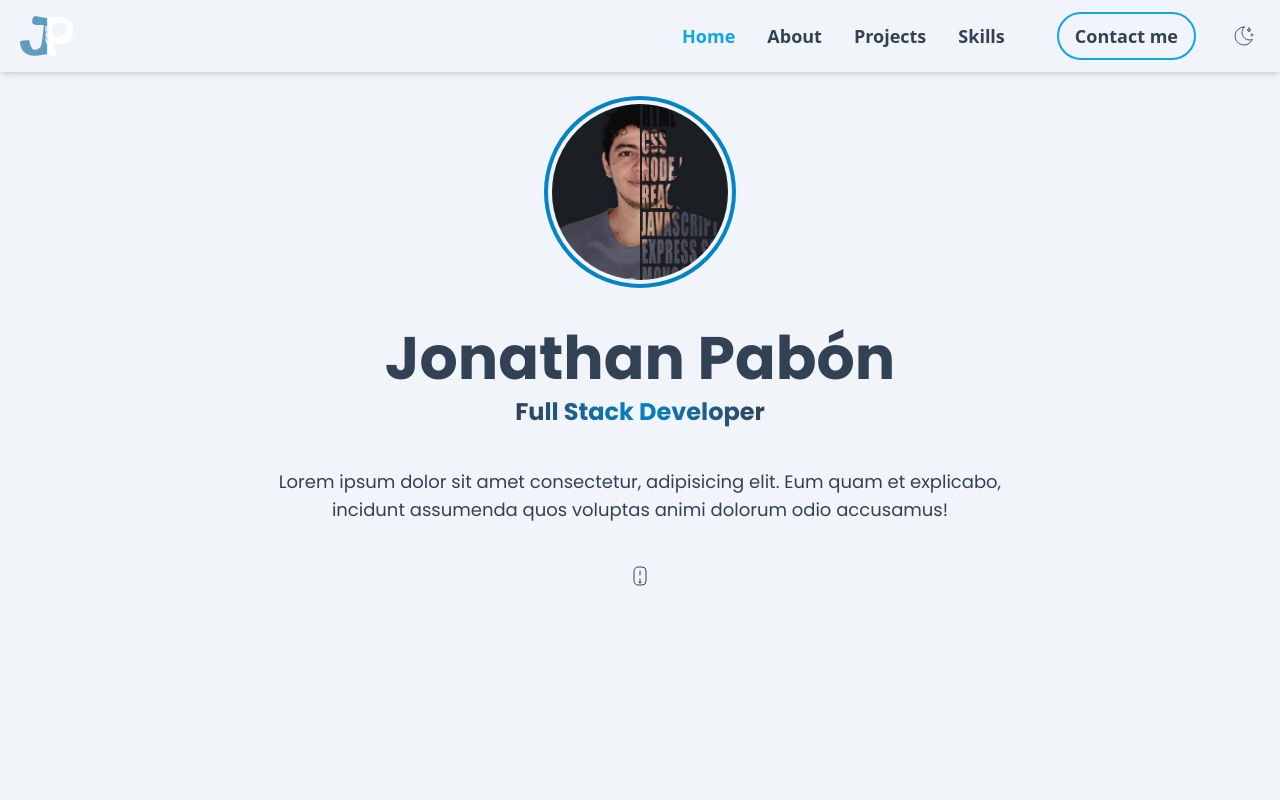
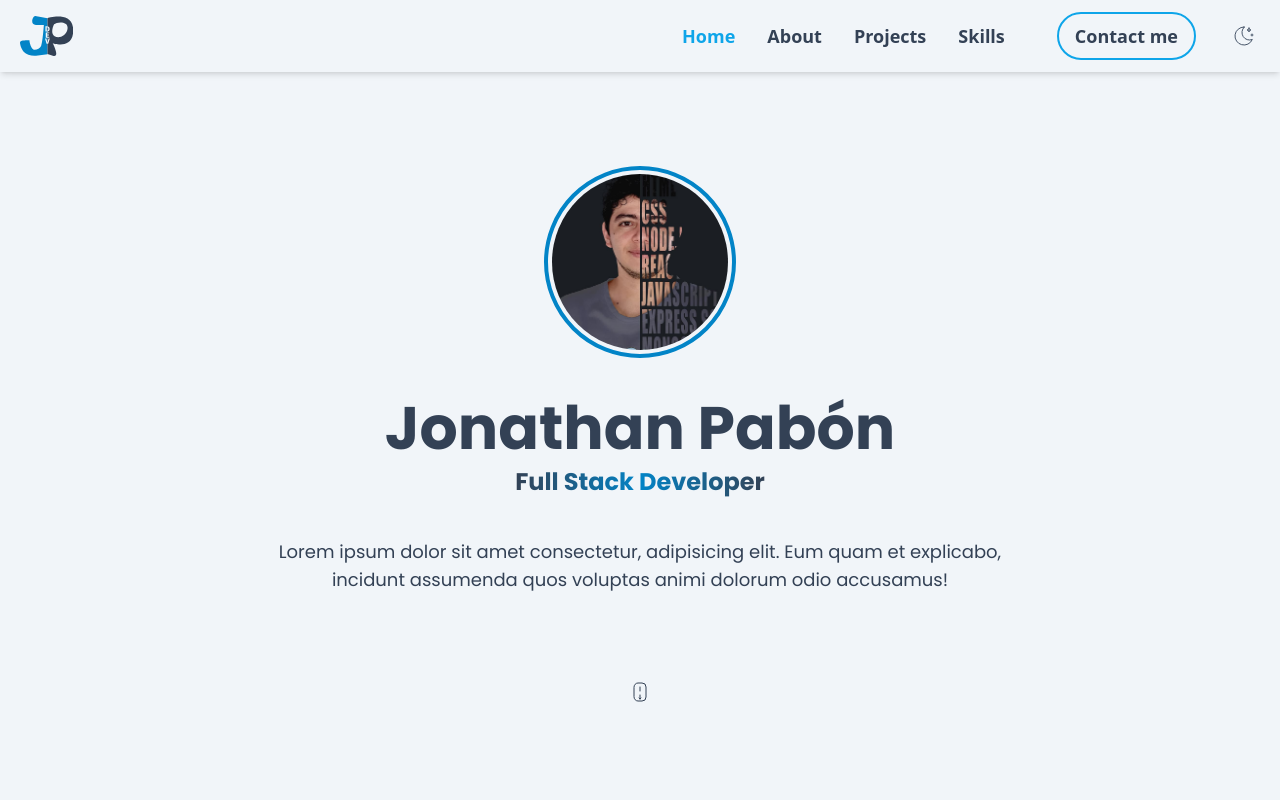
Before and after one commit to JonathanPabon-Dev/JPPdev, a React (Vite) app: page / in a window 1280 px wide. Shown: the top 800 px of the page. Built offline with nearby package versions, Linux system fonts and the light colour scheme.

Commit message:
Adjustment buttons styles. Modify logo to implement changed of fill colors.

```diff
--- /dev/null
+++ b/src/assets/JPdevLogo.jsx
@@ -0,0 +1,47 @@
+import PropTypes from "prop-types";
+
+const JPdevLogo = ({ className, colorJ, colorP }) => {
+  return (
+    <svg
+      version="1.1"
+      id="jpdev_logo"
+      viewBox="0 0 254.10316 190.9227"
+      xmlSpace="preserve"
+      xmlns="http://www.w3.org/2000/svg"
+      className={className}
+    >
+      <defs>
+        <clipPath clipPathUnits="userSpaceOnUse" id="clipPathJ">
+          <path d="m 204.64683,261.25823 h 141.17858 v 199.7527 H 204.64683 Z m 146.36265,66.88602 q 0,-3.88738 -1.11043,-6.3102 -1.11042,-2.44092 -3.0058,-3.76083 -1.87624,-1.33797 -4.26939,-1.82615 -2.37402,-0.50627 -4.92034,-0.50627 h -6.70084 v 25.06003 h 7.16033 q 2.46973,0 4.76716,-0.56051 2.31658,-0.56051 4.13539,-1.93465 1.81879,-1.39222 2.87178,-3.86929 1.07214,-2.47708 1.07214,-6.29213 z m -6.50939,0 q 0,-3.38111 -0.78495,-5.11688 -0.76582,-1.73576 -2.10598,-2.3505 -1.32103,-0.63283 -2.98667,-0.63283 h -1.34017 v 16.47163 h 1.34017 q 1.74222,0 3.06325,-0.70515 1.32101,-0.72324 2.06769,-2.5494 0.74666,-1.82616 0.74666,-5.11687 z m -5.64786,20.64435 h 10.43418 l 0.63179,-4.23091 h -17.34562 v 25.06003 h 17.36476 v -4.249 h -11.08511 v -6.40062 h 9.18973 v -4.15859 h -9.18973 z m 1.76136,45.01732 -4.95861,-20.43133 h -6.66257 l 7.61983,25.06002 h 7.77298 l 7.65811,-25.06002 h -6.43282 z" />
+        </clipPath>
+        <clipPath clipPathUnits="userSpaceOnUse" id="clipPathP">
+          <path d="M 335.82422,264.208 H 468.75 V 462.18095 H 335.82422 Z M 372.5,305.77164 c -6.25718,10.83775 -17.84229,45.24758 2.25,56.78915 22.28397,12.80053 52.94188,-2.37086 60.25,-28.3927 13.30452,-47.37304 -50.57701,-40.31944 -62.5,-28.39645 z m -21.49052,22.37261 q 0,-3.88738 -1.11043,-6.3102 -1.11042,-2.44092 -3.0058,-3.76083 -1.87624,-1.33797 -4.26939,-1.82615 -2.37402,-0.50627 -4.92034,-0.50627 h -6.70084 v 25.06003 h 7.16033 q 2.46973,0 4.76716,-0.56051 2.31658,-0.56051 4.13539,-1.93465 1.81879,-1.39222 2.87178,-3.86929 1.07214,-2.47708 1.07214,-6.29213 z m -6.50939,0 q 0,-3.38111 -0.78495,-5.11688 -0.76582,-1.73576 -2.10598,-2.3505 -1.32103,-0.63283 -2.98667,-0.63283 h -1.34017 v 16.47163 h 1.34017 q 1.74222,0 3.06325,-0.70515 1.32101,-0.72324 2.06769,-2.5494 0.74666,-1.82616 0.74666,-5.11687 z m -5.64786,20.64435 h 10.43418 l 0.63179,-4.23091 h -17.34562 v 25.06003 h 17.36476 v -4.249 h -11.08511 v -6.40062 h 9.18973 v -4.15859 h -9.18973 z m 1.76136,45.01732 -4.95861,-20.43133 h -6.66257 l 7.61983,25.06002 h 7.77298 l 7.65811,-25.06002 h -6.43282 z" />
+        </clipPath>
+      </defs>
+      <g transform="translate(-209.64684,-266.25824)">
+        <g>
+          <path
+            className={`inline ${colorJ}`}
+            d="m 310.42329,409.36113 c 7.56163,-16.60223 13.13227,-100.28176 13.13227,-100.28176 h -37.33333 c -31.5,0.5 -15.11094,-44.79824 -3.75,-42.75397 l 58.35318,10.5 v 171.42858 l -54.6389,7.25 c -21.98718,2.91746 -46.60978,-7.25 -57.69973,-17.87455 -11.08995,-10.62455 -18.83995,-34.62281 -18.83995,-45.24714 0,-10.62434 31.99339,-10.20503 45.11508,-10.12038 0,9.90476 7.25,38.80953 18.3825,43.8889 11.1325,5.07937 31.5143,-4.13307 37.27888,-16.78968 z"
+            id="pathJ"
+            clipPath="url(#clipPathJ)"
+          />
+          <path
+            className={`inline ${colorP}`}
+            d="m 340.82422,276.82031 v 171.3749 l 25.33984,7.75 c 37.2793,11.40159 -0.25,-59.84712 -0.25,-59.84712 0,0 97.83594,35.15191 97.83594,-61.34809 0,-96.5 -122.92578,-57.92969 -122.92578,-57.92969 z"
+            id="pathP"
+            clipPath="url(#clipPathP)"
+          />
+        </g>
+      </g>
+    </svg>
+  );
+};
+
+JPdevLogo.propTypes = {
+  className: PropTypes.string,
+  colorJ: PropTypes.string,
+  colorP: PropTypes.string,
+};
+
+export default JPdevLogo;
--- a/src/components/ContactForm.jsx
+++ b/src/components/ContactForm.jsx
@@ -22,7 +22,7 @@ const ContactForm = () => {
   return (
     <form
       onSubmit={handleSubmit}
-      className="mt-16 flex flex-col items-center gap-8 xs:w-full sm:w-[60%]"
+      className="mt-16 flex flex-col items-center gap-8 xs:w-full sm:w-[60%] md:w-[40%]"
     >
       <div className="form-group relative flex w-full items-center">
         <input
--- a/src/components/Header.jsx
+++ b/src/components/Header.jsx
@@ -1,4 +1,4 @@
-import Logo from "./Logo";
+import JPdevLogo from "../assets/JPdevLogo";
 import Nav from "./Nav";
 import { useEffect, useState } from "react";
 
@@ -35,7 +35,13 @@ const Header = () => {
         role="navigation"
         className="container mx-auto flex h-full items-center justify-between gap-5"
       >
-        <Logo />
+        <a href="/">
+          <JPdevLogo
+            className={"h-10"}
+            colorJ={"dark:fill-sky-500 fill-sky-600"}
+            colorP={"dark:fill-slate-200 fill-slate-700"}
+          />
+        </a>
         <Nav />
       </nav>
     </header>
--- a/src/components/Hero.jsx
+++ b/src/components/Hero.jsx
@@ -5,7 +5,10 @@ const imagenUrl = new URL("../assets/jpImage.jpg", import.meta.url);
 
 const Hero = () => {
   return (
-    <Section id="home" className="relative min-h-screen">
+    <Section
+      id="home"
+      className="relative flex min-h-screen items-center justify-center"
+    >
       <img
         src={imagenUrl}
         alt="Jonathan Pabon image"
@@ -17,12 +20,12 @@ const Hero = () => {
       <h3 className="mt-2 bg-gradient-to-r from-slate-700 via-sky-600 to-slate-700 bg-clip-text font-poppins text-2xl font-bold text-transparent dark:from-slate-300 dark:via-sky-400 dark:to-slate-300">
         Full Stack Developer
       </h3>
-      <p className="mt-10 text-center font-poppins text-lg text-slate-700 dark:text-slate-300 md:w-[60%]">
+      <p className="my-10 text-center font-poppins text-lg text-slate-700 dark:text-slate-300 md:w-[60%]">
         Lorem ipsum dolor sit amet consectetur, adipisicing elit. Eum quam et
         explicabo, incidunt assumenda quos voluptas animi dolorum odio
         accusamus!
       </p>
-      <MouseIcon className="bottom-0 mt-10 text-slate-700 dark:text-slate-300 sm:hidden md:flex" />
+      <MouseIcon className="absolute bottom-0 mb-24 text-slate-700 dark:text-slate-300" />
     </Section>
   );
 };
--- a/src/components/Logo.jsx
+++ /dev/null
@@ -1,11 +0,0 @@
-import jpdevLogo from "../assets/jpdev.svg";
-
-const Logo = () => {
-  return (
-    <>
-      <img src={jpdevLogo} alt="Logo" className="h-10" />
-    </>
-  );
-};
-
-export default Logo;
--- a/src/components/SendBtn.jsx
+++ b/src/components/SendBtn.jsx
@@ -1,30 +1,18 @@
+import SendIcon from "../icons/SendIcon";
+
 const SendBtn = () => {
   return (
     <>
       <button
         type="submit"
-        className={`w-fit min-w-32 rounded-full border-2 border-sky-500 px-4 py-2 text-lg font-medium transition-all duration-300 hover:bg-sky-500 hover:text-slate-200 focus:bg-sky-500 focus:text-slate-200 dark:border-sky-300 dark:text-slate-300 dark:hover:bg-sky-300 dark:hover:text-slate-700 dark:focus:bg-sky-300 dark:focus:text-slate-700`}
+        className={`group flex min-h-12 w-fit min-w-32 items-center justify-center gap-2 rounded-full border-2 border-sky-500 px-4 text-lg font-medium hover:bg-sky-500 hover:text-slate-200 focus:bg-sky-500 focus:text-slate-200 dark:border-sky-300 dark:text-slate-300 dark:hover:bg-sky-300 dark:hover:text-slate-700 dark:focus:bg-sky-300 dark:focus:text-slate-700`}
       >
-        <div className="svg-wrapper-1">
-          <div className="svg-wrapper">
-            <svg
-              xmlns="http://www.w3.org/2000/svg"
-              viewBox="0 0 24 24"
-              width="24"
-              height="24"
-              className="block rotate-45 scale-110 transition-transform duration-300 ease-in-out hover:translate-x-5"
-            >
-              <path fill="none" d="M0 0h24v24H0z"></path>
-              <path
-                fill="currentColor"
-                d="M1.946 9.315c-.522-.174-.527-.455.01-.634l19.087-6.362c.529-.176.832.12.684.638l-5.454 19.086c-.15.529-.455.547-.679.045L12 14l6-8-8 6-8.054-2.685z"
-              ></path>
-            </svg>
-          </div>
-        </div>
-        <span className="ml-2 block transition-all duration-300 ease-in-out hover:translate-x-5">
-          Send
-        </span>
+        <SendIcon
+          className={
+            "group-hover:rotate-45 group-hover:transition-all group-hover:duration-300"
+          }
+        />
+        <span className="group-hover:hidden">Send</span>
       </button>
     </>
   );
--- /dev/null
+++ b/src/icons/SendIcon.jsx
@@ -0,0 +1,25 @@
+import PropTypes from "prop-types";
+
+const SendIcon = ({ className }) => {
+  return (
+    <svg
+      xmlns="http://www.w3.org/2000/svg"
+      viewBox="0 0 24 24"
+      width="24"
+      height="24"
+      className={className}
+    >
+      <path fill="none" d="M0 0h24v24H0z"></path>
+      <path
+        fill="currentColor"
+        d="M1.946 9.315c-.522-.174-.527-.455.01-.634l19.087-6.362c.529-.176.832.12.684.638l-5.454 19.086c-.15.529-.455.547-.679.045L12 14l6-8-8 6-8.054-2.685z"
+      ></path>
+    </svg>
+  );
+};
+
+SendIcon.propTypes = {
+  className: PropTypes.string,
+};
+
+export default SendIcon;
```
